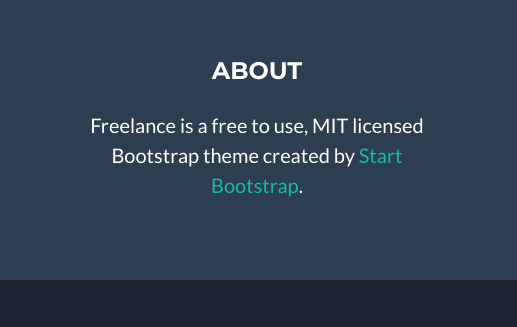
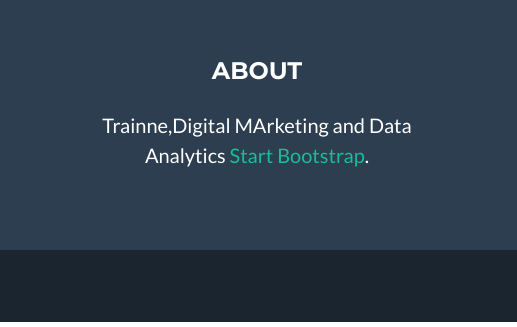
Before and after one commit to shivangiyadav500/final-, a website with bundled scripts: page index.html in a window 1280 px wide. Shown: the part 3106-3433 px from the top of the page, 763-1280 px from the left. Built offline with nearby package versions, Linux system fonts and the light colour scheme; files whose address does not match are found by name.

Commit message:
Update index.html

```diff
--- a/index.html
+++ b/index.html
@@ -298,7 +298,7 @@
         <!-- Footer About Text -->
         <div class="col-lg-4">
           <h4 class="text-uppercase mb-4">About </h4>
-          <p class="lead mb-0">Freelance is a free to use, MIT licensed Bootstrap theme created by
+          <p class="lead mb-0">Trainne,Digital MArketing and Data Analytics
             <a href="http://startbootstrap.com">Start Bootstrap</a>.</p>
         </div>
 
```
